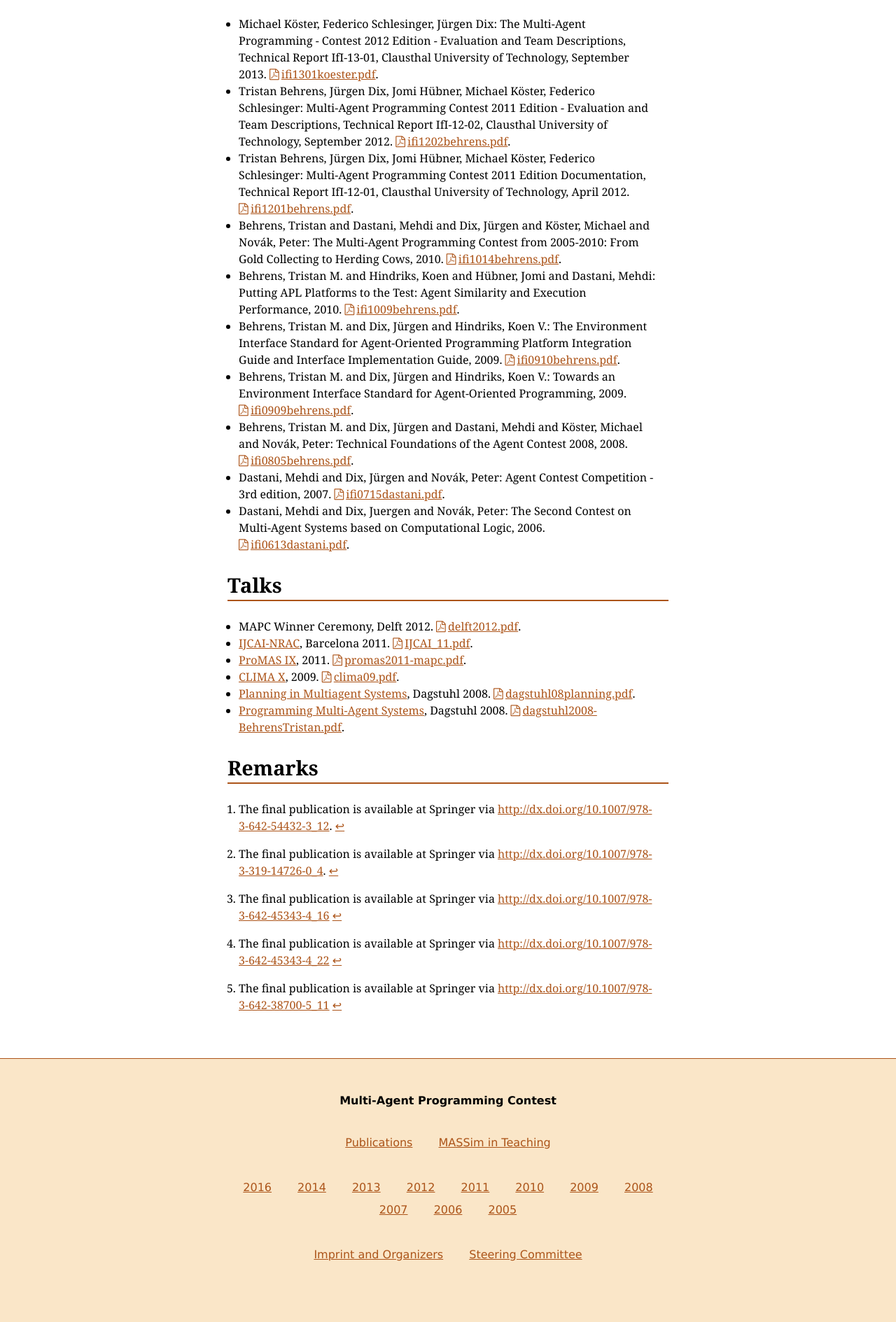
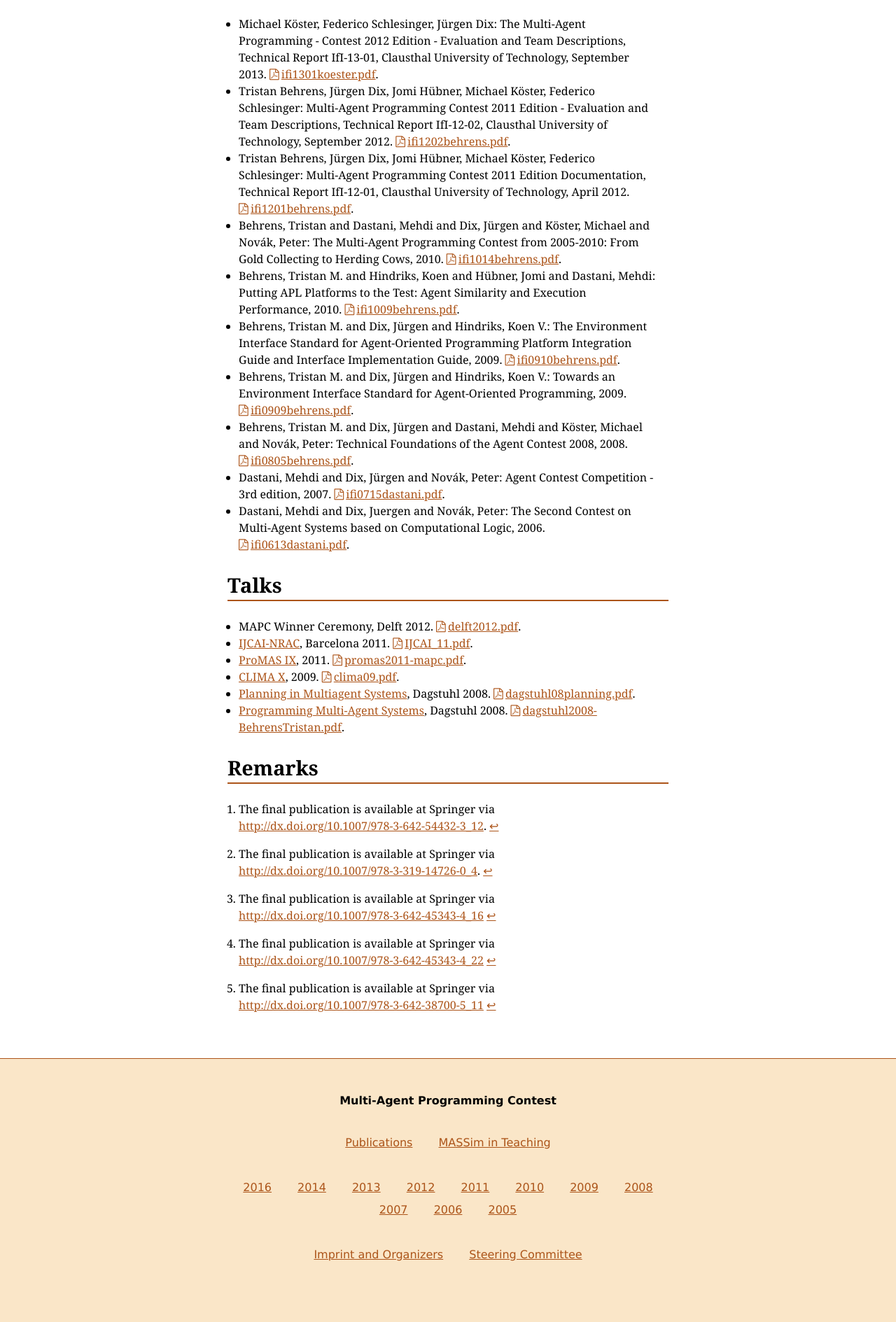
Before and after one commit to agentcontest/agentcontest.github.io, a Jekyll site: the page built from publications/index.md, in a window 1280 px wide. Shown: the part 2110-3999 px from the top of the page at 70% size. Built offline with Jekyll 4.4.1, drawn with Linux system fonts in a browser that asks for light colours.

Commit message:
Add some linebreaks

```diff
--- a/publications/index.md
+++ b/publications/index.md
@@ -64,8 +64,8 @@ Talks
 Remarks
 -------
 
-[^goal]: The final publication is available at Springer via [http://dx.doi.org/10.1007/978-3-642-54432-3_12](http://dx.doi.org/10.1007/978-3-642-54432-3_12).
-[^gb60]: The final publication is available at Springer via [http://dx.doi.org/10.1007/978-3-319-14726-0_4](http://dx.doi.org/10.1007/978-3-319-14726-0_4).
-[^mapc2013]: The final publication is available at Springer via [http://dx.doi.org/10.1007/978-3-642-45343-4_16](http://dx.doi.org/10.1007/978-3-642-45343-4_16)
-[^mapc2013teams]: The final publication is available at Springer via [http://dx.doi.org/10.1007/978-3-642-45343-4_22](http://dx.doi.org/10.1007/978-3-642-45343-4_22)
-[^mapc2012]: The final publication is available at Springer via [http://dx.doi.org/10.1007/978-3-642-38700-5_11](http://dx.doi.org/10.1007/978-3-642-38700-5_11)
+[^goal]: The final publication is available at Springer via<br> [http://dx.doi.org/10.1007/978-3-642-54432-3_12](http://dx.doi.org/10.1007/978-3-642-54432-3_12).
+[^gb60]: The final publication is available at Springer via<br> [http://dx.doi.org/10.1007/978-3-319-14726-0_4](http://dx.doi.org/10.1007/978-3-319-14726-0_4).
+[^mapc2013]: The final publication is available at Springer via<br> [http://dx.doi.org/10.1007/978-3-642-45343-4_16](http://dx.doi.org/10.1007/978-3-642-45343-4_16)
+[^mapc2013teams]: The final publication is available at Springer via<br> [http://dx.doi.org/10.1007/978-3-642-45343-4_22](http://dx.doi.org/10.1007/978-3-642-45343-4_22)
+[^mapc2012]: The final publication is available at Springer via<br> [http://dx.doi.org/10.1007/978-3-642-38700-5_11](http://dx.doi.org/10.1007/978-3-642-38700-5_11)
```
